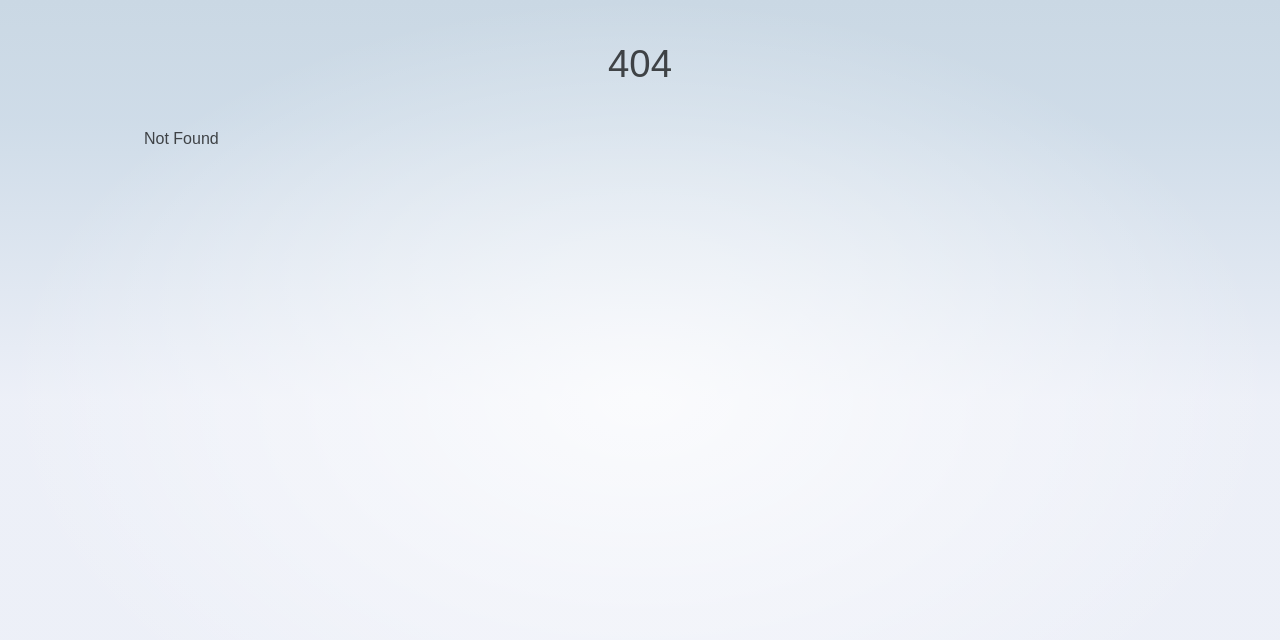
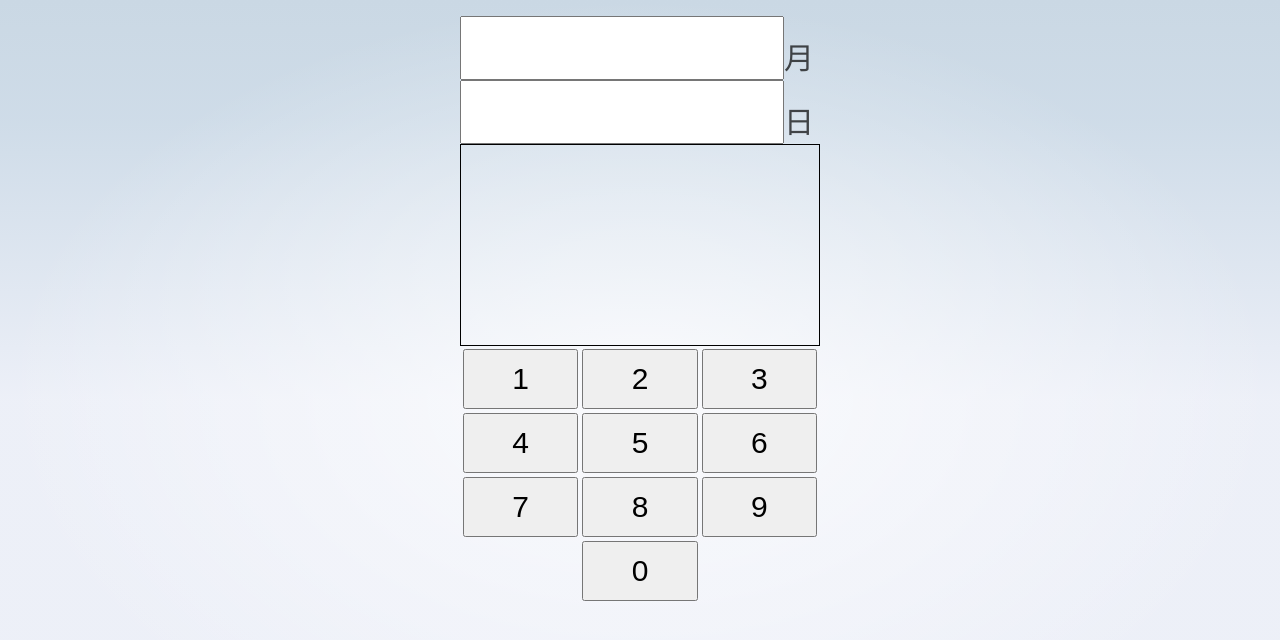
Before and after one commit to rfdnxbro/iot_calendar, a SvelteKit app: page /device in a window 1280 px wide. Before the commit this address had no page. Shown: the top 640 px of the page. Built offline with nearby package versions, Linux system fonts and the light colour scheme.

Commit message:
:+1: add device functions

```diff
--- /dev/null
+++ b/src/lib/Canvas.svelte
@@ -0,0 +1,57 @@
+<script>
+  import { onMount } from 'svelte';
+  export let canvasHeight;
+  export let canvasTop;
+
+  let canvas;
+  let wrapper;
+
+  onMount(() => {
+    const context = canvas.getContext('2d');
+    let isDrag = false;
+
+    function draw(x, y) {
+      if(!isDrag) {
+        return;
+      }
+      context.lineTo(x, y);
+      context.stroke();
+    }
+
+    function dragStart(event) {
+      context.beginPath();
+      isDrag = true;
+    }
+    function dragEnd(event) {
+      context.closePath();
+      isDrag = false;
+    }
+
+    function initEventHandler() {
+      canvas.addEventListener('mousedown', dragStart);
+      canvas.addEventListener('mouseup', dragEnd);
+      canvas.addEventListener('mouseout', dragEnd);
+      canvas.addEventListener('mousemove', (event) => {
+        draw(event.offsetX, event.offsetY);
+      });
+      canvas.setAttribute('width', wrapper.offsetWidth);
+    }
+
+    initEventHandler();
+  });
+</script>
+
+<div id="wrapper" bind:this={wrapper} style="height:{canvasHeight}px;top:{canvasTop}px;">
+  <canvas id="canvas" bind:this={canvas} height={canvasHeight}></canvas>
+</div>
+
+<style>
+#canvas {
+  /* background: rgba(255, 255, 255, 0.2); */
+}
+#wrapper {
+  position: absolute;
+  width: 100%;
+  left: 0;
+}
+</style>
--- /dev/null
+++ b/src/routes/device/+page.svelte
@@ -0,0 +1,116 @@
+<script>
+  import Canvas from '$lib/Canvas.svelte';
+  import { onMount } from 'svelte';
+
+  const canvasHeight = 200;
+
+  let month;
+  let day;
+
+  function numberClick(e) {
+    const monthValue = month.value;
+    const dayValue = day.value;
+    const clickNumber = e.target.value;
+    if (!monthValue || monthValue == 1) {
+      setMonth(clickNumber, monthValue);
+    } else if (!dayValue || dayValue <= 3) {
+      setDay(clickNumber, dayValue);
+    }
+  }
+
+  function setMonth(clickNumber, monthValue) {
+    const newMonthValue = parseInt(monthValue * 10 + parseInt(clickNumber));
+    if (newMonthValue <= 12) {
+      month.value = newMonthValue;
+    }
+  }
+
+  function setDay(clickNumber, dayValue) {
+    const newDayValue = parseInt(dayValue * 10 + parseInt(clickNumber));
+    if (newDayValue <= 31) { // 月問わず31日入れられるのは一旦無視
+      day.value = newDayValue;
+    }
+  }
+</script>
+
+<div id="deviceArea">
+  <input type="number" min="1" max="12" bind:this={month}>月
+  <input type="number" min="1" max="31" bind:this={day}>日
+
+  <div id="canvas" style="height:{canvasHeight}px">
+    <Canvas canvasHeight={canvasHeight} canvasTop={0} />
+  </div>
+
+  <table>
+    <tr>
+      <td>
+        <button on:click={numberClick} value="1">1</button>
+      </td>
+      <td>
+        <button on:click={numberClick} value="2">2</button>
+      </td>
+      <td>
+        <button on:click={numberClick} value="3">3</button>
+      </td>
+    </tr>
+    <tr>
+      <td>
+        <button on:click={numberClick} value="4">4</button>
+      </td>
+      <td>
+        <button on:click={numberClick} value="5">5</button>
+      </td>
+      <td>
+        <button on:click={numberClick} value="6">6</button>
+      </td>
+    </tr>
+    <tr>
+      <td>
+        <button on:click={numberClick} value="7">7</button>
+      </td>
+      <td>
+        <button on:click={numberClick} value="8">8</button>
+      </td>
+      <td>
+        <button on:click={numberClick} value="9">9</button>
+      </td>
+    </tr>
+    <tr>
+      <td>
+      </td>
+      <td>
+        <button on:click={numberClick} value="0">0</button>
+      </td>
+      <td>
+      </td>
+    </tr>
+  </table>
+</div>
+
+<style>
+#deviceArea {
+  width: 360px;
+  margin: 0 auto;
+  font-size: 30px;
+}
+input {
+  width: 200px;
+  height: 60px;
+  font-size: 60px;
+  padding: 0 0 0 120px;
+}
+button {
+  width: 100%;
+  height: 60px;
+}
+#canvas {
+  border: 1px solid #000;
+  position: relative;
+}
+#relativeArea {
+  position: relative;
+}
+table {
+  width: 100%;
+}
+</style>
```
Also changed, not shown: src/routes/+page.svelte (+6 -50 lines).
